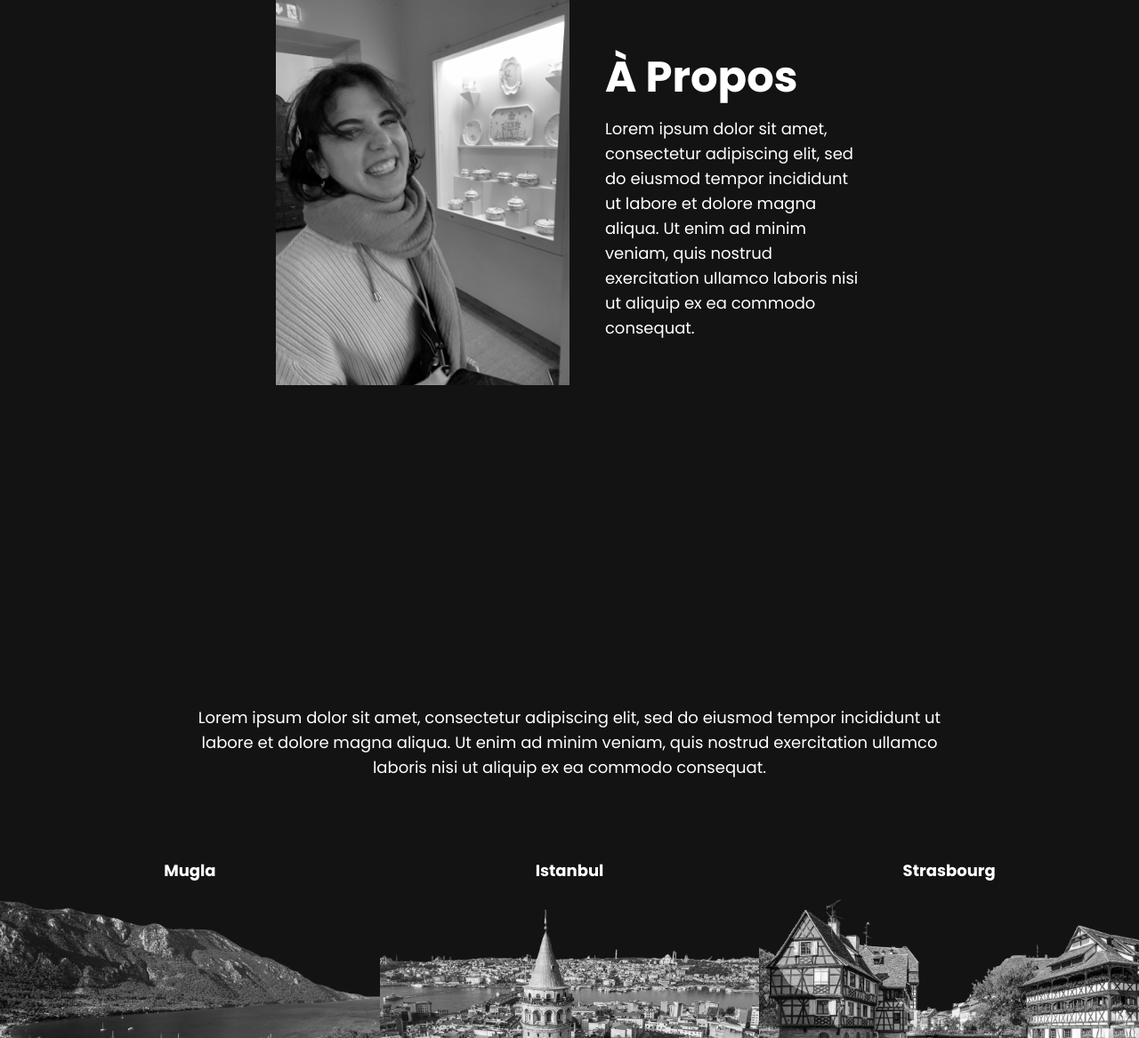
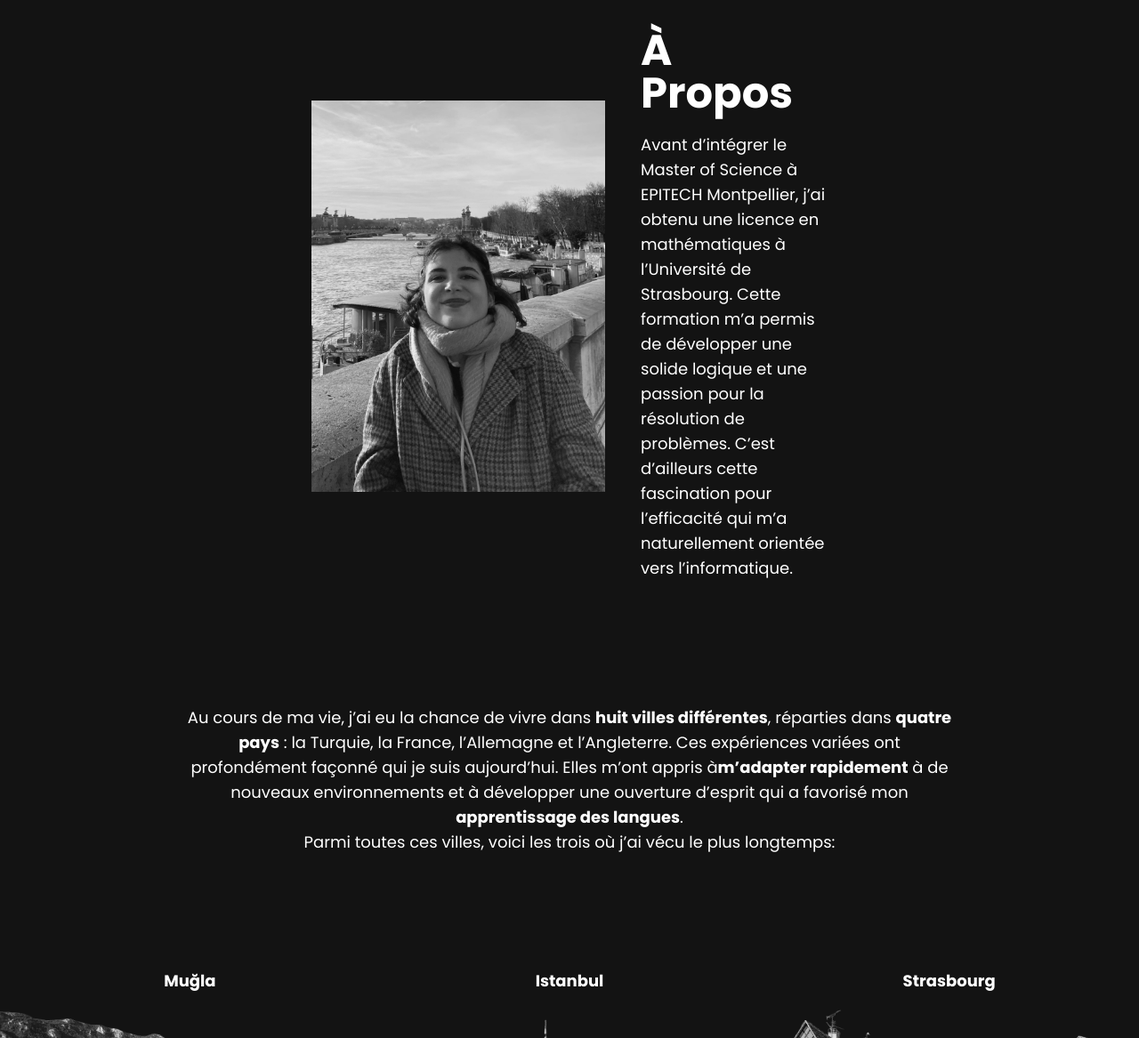
Before and after one commit to elifdenizg/elifdenizgokturk.github.io, a React (Vite) app: page /AboutMe in a window 1280 px wide. Shown: the part 231-1398 px from the top of the page at 89% size. Built offline with nearby package versions, Linux system fonts and the light colour scheme.

Commit message:
[UPDATE] home + about me texts added

```diff
--- a/src/pages/AboutMe.jsx
+++ b/src/pages/AboutMe.jsx
@@ -1,4 +1,4 @@
-import Me from "../assets/AboutMe/meAP.jpg";
+import Me from "../assets/AboutMe/me2.jpeg";
 import Istanbul from "../assets/AboutMe/istanbul.png";
 import Mugla from "../assets/AboutMe/mugla.png";
 import Strasbourg from "../assets/AboutMe/strasbourg.png";
@@ -10,28 +10,34 @@ const AboutMe = () => {
   return (
     <div className="flex flex-col text-white">
       {Navigation()}
-      <div className="flex h-screen justify-center gap-10 mx-[16vw]">
+      <div className="flex h-screen justify-center gap-10 mx-[16vw] p-30">
         <img src={Me} className="h-[55vh] w-auto" />
         <div className="flex flex-col h-[55vh] w-1/3 justify-center">
           <h2 className="text-5xl font-bold my-5">À Propos</h2>
           <p className="text-lg">
-            Lorem ipsum dolor sit amet, consectetur adipiscing elit, sed do
-            eiusmod tempor incididunt ut labore et dolore magna aliqua. Ut enim
-            ad minim veniam, quis nostrud exercitation ullamco laboris nisi ut
-            aliquip ex ea commodo consequat.
+            Avant d’intégrer le Master of Science à EPITECH Montpellier, j’ai
+            obtenu une licence en mathématiques à l’Université de Strasbourg.
+            Cette formation m’a permis de développer une solide logique et une
+            passion pour la résolution de problèmes. C’est d’ailleurs cette
+            fascination pour l’efficacité qui m’a naturellement orientée vers
+            l’informatique.
           </p>
         </div>
       </div>
 
-      <p className="text-lg mb-20 mx-[16vw] flex text-center">
-        Lorem ipsum dolor sit amet, consectetur adipiscing elit, sed do eiusmod
-        tempor incididunt ut labore et dolore magna aliqua. Ut enim ad minim
-        veniam, quis nostrud exercitation ullamco laboris nisi ut aliquip ex ea
-        commodo consequat.
+      <p className="text-lg mb-30 mx-[16vw] text-center">
+        Au cours de ma vie, j’ai eu la chance de vivre dans{" "}
+        <b>huit villes différentes</b>, réparties dans <b>quatre pays</b> : la
+        Turquie, la France, l’Allemagne et l’Angleterre. Ces expériences variées
+        ont profondément façonné qui je suis aujourd’hui. Elles m’ont appris à
+        <b>m’adapter rapidement</b> à de nouveaux environnements et à développer
+        une ouverture d’esprit qui a favorisé mon{" "}
+        <b>apprentissage des langues</b>. <br />
+        Parmi toutes ces villes, voici les trois où j’ai vécu le plus longtemps:
       </p>
       <div className="flex justify-center">
         <div className="flex flex-col items-center w-1/3">
-          <b className="text-lg mt-2">Mugla</b>
+          <b className="text-lg mt-2">Muğla</b>
           <img src={Mugla} className="w-full" />
         </div>
 
@@ -48,9 +54,10 @@ const AboutMe = () => {
       <div className="relative flex flex-col items-center m-5">
         <img src={Me2} className="h-[55vh] z-10 relative -mb-[8vh]" />
         <img src={Table} className="h-[55vh] z-20" alt="Table" />
-        <p className="text-lg text-center -mt-[35vh] max-w-xs">
-          Lorem ipsum dolor sit amet, consectetur adipiscing elit, sed do
-          eiusmod tempor incididunt ut labore et dolore magna aliqua.
+        <p className="text-lg text-center -mt-[35vh] max-w-xs z-30">
+          En dehors de ma vie étudiante, j’aime consacrer mon temps libre à des
+          activités créatives et enrichissantes : la photographie argentique, la
+          cuisine, la découverte de nouvelles saveurs, et bien sûr, les voyages.
         </p>
       </div>
     </div>
--- a/src/pages/Home.jsx
+++ b/src/pages/Home.jsx
@@ -6,17 +6,21 @@ const Home = () => {
     <div className="flex min-h-screen text-white  my-10 max-w-screen ">
       <div className="flex flex-col gap-10 max-w mx-[16vw]">
         <div>
-          <h1 className="text-7xl font-black mb-6">
-            Elif Deniz Göktürk
-          </h1>
+          <h1 className="text-7xl font-black mb-6">Elif Deniz Göktürk</h1>
           <p className="text-lg z-20">
-            Lorem ipsum dolor sit amet, consectetur adipiscing elit, sed do
-            eiusmod tempor incididunt ut labore et dolore magna aliqua. Ut enim
-            ad minim veniam, quis nostrud exercitation ullamco laboris nisi ut
-            aliquip ex ea commodo consequat. Duis aute irure dolor in
-            reprehenderit in voluptate velit esse cillum dolore eu fugiat nulla
-            pariatur.
+            Bienvenue sur mon portfolio ! <br />
+            Je suis une développeuse junior,
+            actuellement étudiante en Master of Science à EPITECH Montpellier <b>à la recherche d'une alternance</b>.
+            Trilingue en anglais, français et turc, je combine créativité et
+            rigueur technique pour donner vie à des projets innovants.
           </p>
+          <a
+            href="https://drive.proton.me/urls/0YAXYSA82M#CsVYFWWkfDlN"
+            className="flex text-lg pt-1"
+          >
+            Découvrez mon CV pour en savoir plus sur mon parcours et mes
+            compétences en cliquant ici!
+          </a>
         </div>
         <div className="relative flex gap-4 mt-4 z-0">
           <HomeCard title="À PROPOS" url="/AboutMe" />
```
Also changed, not shown: src/assets/AboutMe/me2.jpeg (added).
